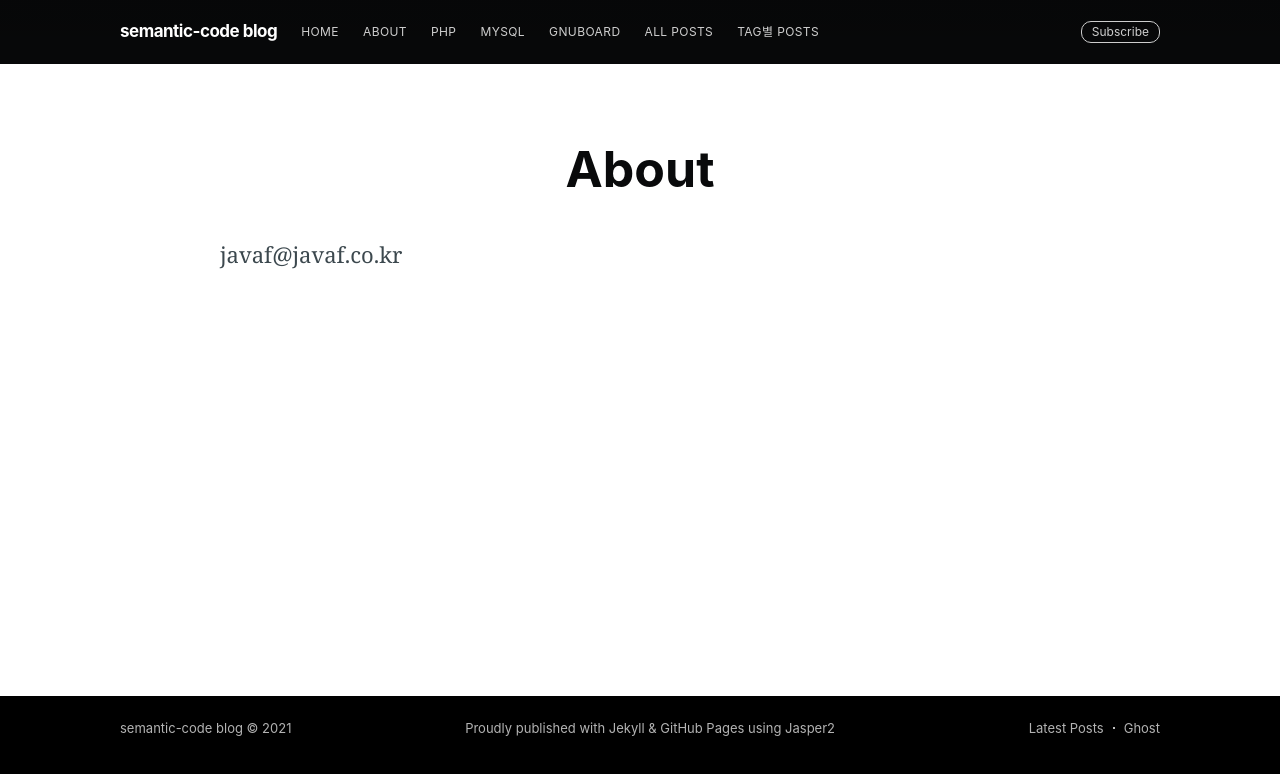
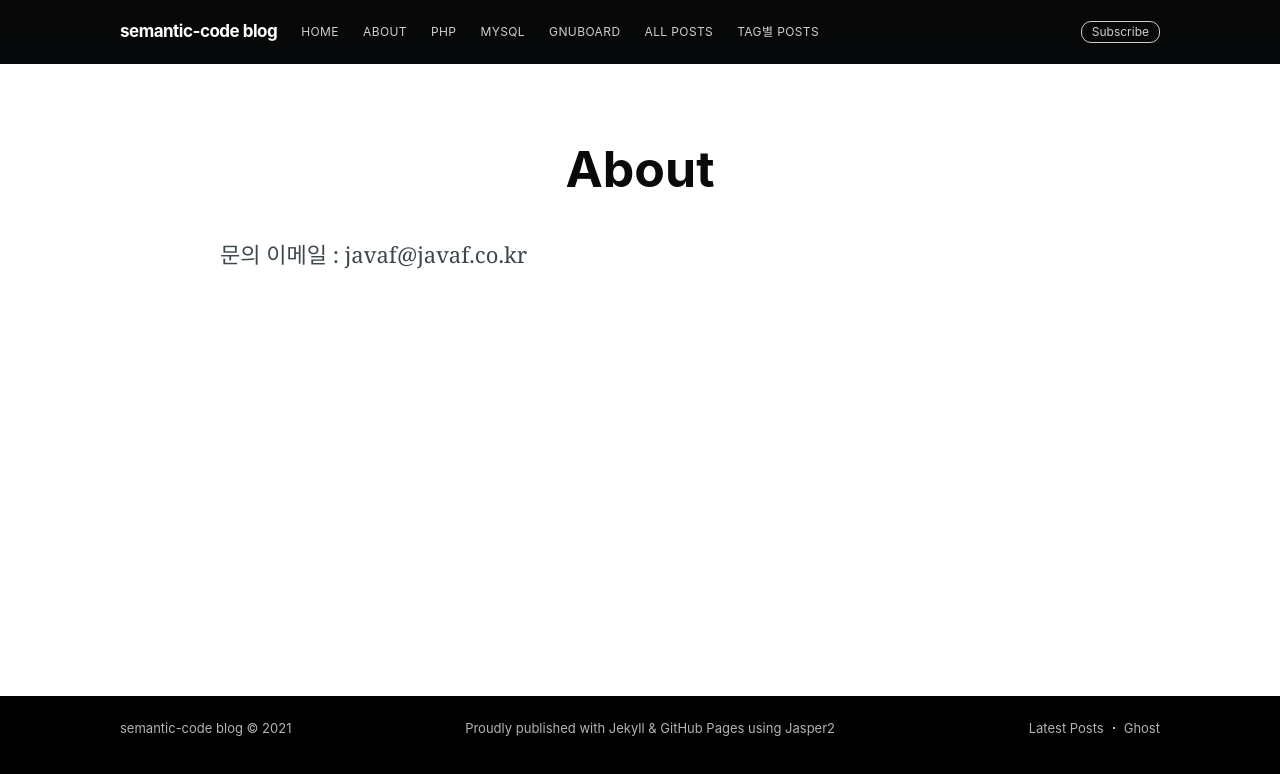
Before and after one commit to semantic-code/-GitHubPage-, a website: page about/index.html in a window 1280 px wide. Drawn offline with nearby package versions, Linux system fonts and the light colour scheme; some packages are replaced by stand-ins of ours; a script that the page names is missing.

Commit message:
Update index.html
이메일 수정

```diff
--- a/about/index.html
+++ b/about/index.html
@@ -170,7 +170,7 @@ into the {body} of the default.hbs template -->
 
 
             <section class="post-full-content">
-                <p>javaf@javaf.co.kr</p>
+                <p>문의 이메일 : javaf@javaf.co.kr</p>
 
             </section>
 
```
